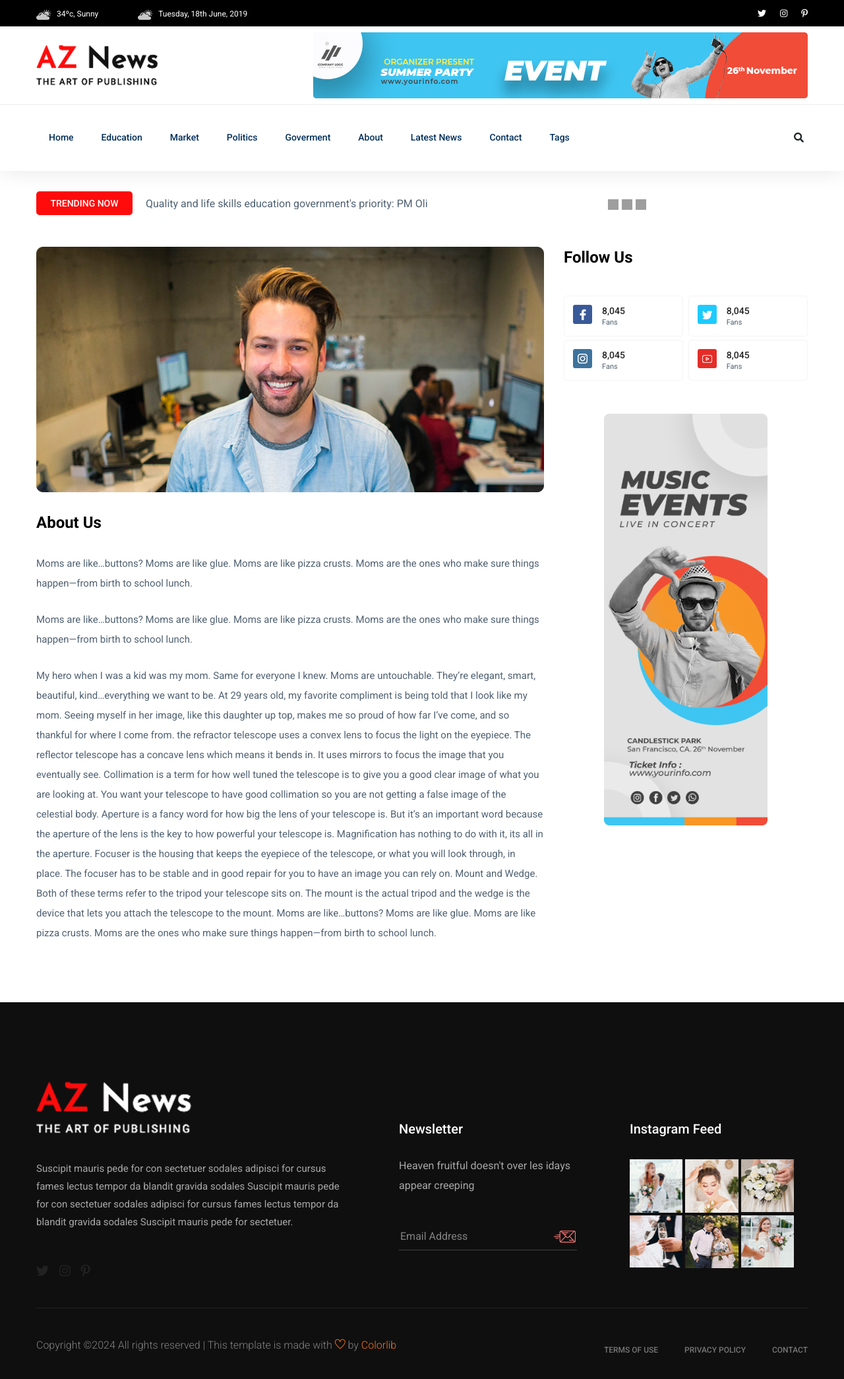
After one commit to ayubsht1/newspaper, a Django app: page /about/ in a window 1280 px wide. The commit adds this page. Shown: the whole page at 66% size. Run offline with Django 5.2, Linux system fonts and the light colour scheme; data comes from the database, SQL or seed files in the repository; some libraries are stand-ins or nearby versions; grey boxes are pictures that could not be loaded.

Commit message:
configuring about page

```diff
--- a/newspaper/urls.py
+++ b/newspaper/urls.py
@@ -4,4 +4,5 @@ from newspaper import views
 
 urlpatterns = [
     path("", views.HomeView.as_view(), name="home"),
+    path("about/", views.AboutView.as_view(), name="about"),
 ]
--- a/newspaper/views.py
+++ b/newspaper/views.py
@@ -1,5 +1,5 @@
 from django.shortcuts import render
-from django.views.generic import ListView
+from django.views.generic import ListView, TemplateView
 
 from newspaper.models import Category, Post, Tag
 from django.utils import timezone
@@ -39,4 +39,19 @@ class HomeView(ListView):
         context['tags'] = Tag.objects.all()[:12]
         context['categories'] = Category.objects.all()[:4]
 
+        context["trending_posts"] = Post.objects.filter(
+            published_at__isnull=False, status="active"
+        ).order_by("-views_count")[:3]
         return context
+
+class AboutView(TemplateView):
+    template_name = "aznews/about.html"
+    def get_context_data(self, **kwargs):
+        context = super().get_context_data(**kwargs)
+        context['tags'] = Tag.objects.all()[:12]
+        context['categories'] = Category.objects.all()[:4]
+
+        context["trending_posts"] = Post.objects.filter(
+            published_at__isnull=False, status="active"
+        ).order_by("-views_count")[:3]
+        return context
--- /dev/null
+++ b/templates/aznews/about.html
@@ -0,0 +1,91 @@
+{% extends "aznews/base.html" %}
+{% load static %}
+{% block content %}
+<main>
+    <!-- About US Start -->
+    <div class="about-area">
+        <div class="container">
+                <!-- Hot Aimated News Tittle-->
+                 {% include "aznews/home/trending/trending_title.html" %}
+               <div class="row">
+                    <div class="col-lg-8">
+                        <!-- Trending Tittle -->
+                                <div class="about-right mb-90">
+                                    <div class="about-img">
+                                        <img src="{% static 'aznews/img/post/about_heor.jpg' %}" alt="">
+                                    </div>
+                                    <div class="section-tittle mb-30 pt-30">
+                                        <h3>About Us</h3>
+                                    </div>
+                                    <div class="about-prea">
+                                        <p class="about-pera1 mb-25">Moms are like…buttons? Moms are like glue. Moms are like pizza crusts. Moms are the ones who make sure things happen—from birth to school lunch.</p>
+                                        <p class="about-pera1 mb-25">Moms are like…buttons? Moms are like glue. Moms are like pizza crusts. Moms are the ones who make sure things happen—from birth to school lunch.</p>
+                                        <p class="about-pera1 mb-25">
+                                            My hero when I was a kid was my mom. Same for everyone I knew. Moms are untouchable. They’re elegant, smart, beautiful, kind…everything we want to be. At 29 years old, my favorite compliment is being told that I look like my mom. Seeing myself in her image, like this daughter up top, makes me so proud of how far I’ve come, and so thankful for where I come from.
+                                            the refractor telescope uses a convex lens to focus the light on the eyepiece.
+                                            The reflector telescope has a concave lens which means it bends in. It uses mirrors to focus the image that you eventually see.
+                                            Collimation is a term for how well tuned the telescope is to give you a good clear image of what you are looking at. You want your telescope to have good collimation so you are not getting a false image of the celestial body.
+                                            Aperture is a fancy word for how big the lens of your telescope is. But it’s an important word because the aperture of the lens is the key to how powerful your telescope is. Magnification has nothing to do with it, its all in the aperture.
+                                            Focuser is the housing that keeps the eyepiece of the telescope, or what you will look through, in place. The focuser has to be stable and in good repair for you to have an image you can rely on.
+                                            Mount and Wedge. Both of these terms refer to the tripod your telescope sits on. The mount is the actual tripod and the wedge is the device that lets you attach the telescope to the mount.
+                                            Moms are like…buttons? Moms are like glue. Moms are like pizza crusts. Moms are the ones who make sure things happen—from birth to school lunch.</p>
+                                    </div>
+                                </div>
+                    </div>
+                    <div class="col-lg-4">
+                        <!-- Section Tittle -->
+                        <div class="section-tittle mb-40">
+                            <h3>Follow Us</h3>
+                        </div>
+                        <!-- Flow Socail -->
+                        <div class="single-follow mb-45">
+                            <div class="single-box">
+                                <div class="follow-us d-flex align-items-center">
+                                    <div class="follow-social">
+                                        <a href="#"><img src="{% static 'aznews/img/news/icon-fb.png'%}" alt=""></a>
+                                    </div>
+                                    <div class="follow-count">
+                                        <span>8,045</span>
+                                        <p>Fans</p>
+                                    </div>
+                                </div>
+                                <div class="follow-us d-flex align-items-center">
+                                    <div class="follow-social">
+                                        <a href="#"><img src="{% static 'aznews/img/news/icon-tw.png'%}" alt=""></a>
+                                    </div>
+                                    <div class="follow-count">
+                                        <span>8,045</span>
+                                        <p>Fans</p>
+                                    </div>
+                                </div>
+                                    <div class="follow-us d-flex align-items-center">
+                                    <div class="follow-social">
+                                        <a href="#"><img src="{% static 'aznews/img/news/icon-ins.png'%}" alt=""></a>
+                                    </div>
+                                    <div class="follow-count">
+                                        <span>8,045</span>
+                                        <p>Fans</p>
+                                    </div>
+                                </div>
+                                <div class="follow-us d-flex align-items-center">
+                                    <div class="follow-social">
+                                        <a href="#"><img src="{% static 'aznews/img/news/icon-yo.png'%}" alt=""></a>
+                                    </div>
+                                    <div class="follow-count">
+                                        <span>8,045</span>
+                                        <p>Fans</p>
+                                    </div>
+                                </div>
+                            </div>
+                        </div>
+                        <!-- New Poster -->
+                        <div class="news-poster d-none d-lg-block">
+                            <img src="{% static 'aznews/img/news/news_card.jpg' %}" alt="">
+                        </div>
+                    </div>
+               </div>
+        </div>
+    </div>
+    <!-- About US End -->
+</main>
+{% endblock content%}
--- a/templates/aznews/header.html
+++ b/templates/aznews/header.html
@@ -57,7 +57,7 @@
                                         {% for category in categories %}
                                         <li><a href="categori.html">{{ category.name }}</a></li>
                                         {% endfor %}
-                                        <li><a href="about.html">About</a></li>
+                                        <li><a href="{% url 'about' %}">About</a></li>
                                         <li><a href="latest_news.html">Latest News</a></li>
                                         <li><a href="contact.html">Contact</a></li>
                                         <li><a href="#">Tags</a>
--- a/templates/aznews/home/trending/trending_title.html
+++ b/templates/aznews/home/trending/trending_title.html
@@ -7,9 +7,9 @@
                         <!-- <p>Rem ipsum dolor sit amet, consectetur adipisicing elit.</p> -->
                         <div class="trending-animated">
                             <ul id="js-news" class="js-hidden">
-                                <li class="news-item">Bangladesh dolor sit amet, consectetur adipisicing elit.</li>
-                                <li class="news-item">Spondon IT sit amet, consectetur.......</li>
-                                <li class="news-item">Rem ipsum dolor sit amet, consectetur adipisicing elit.</li>
+                                {% for trending_post in trending_posts %}
+                                <li class="news-item">{{ trending_post.title }}</li>
+                                {% endfor %}
                             </ul>
                         </div>
 
```
